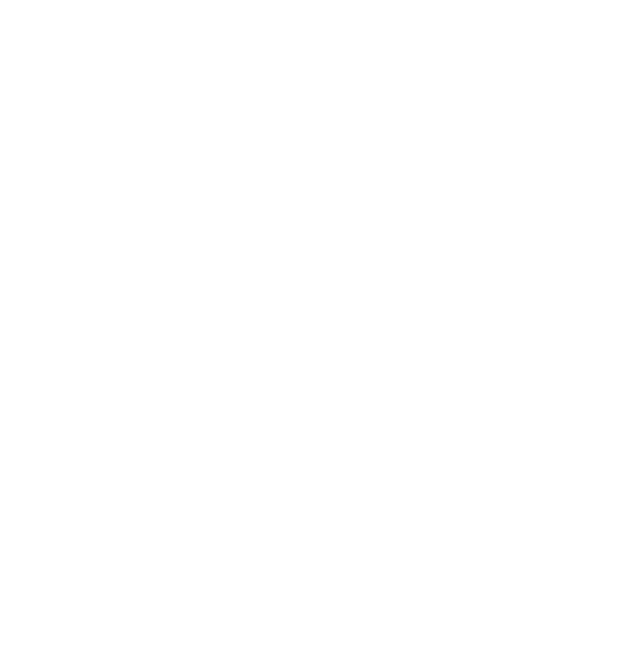
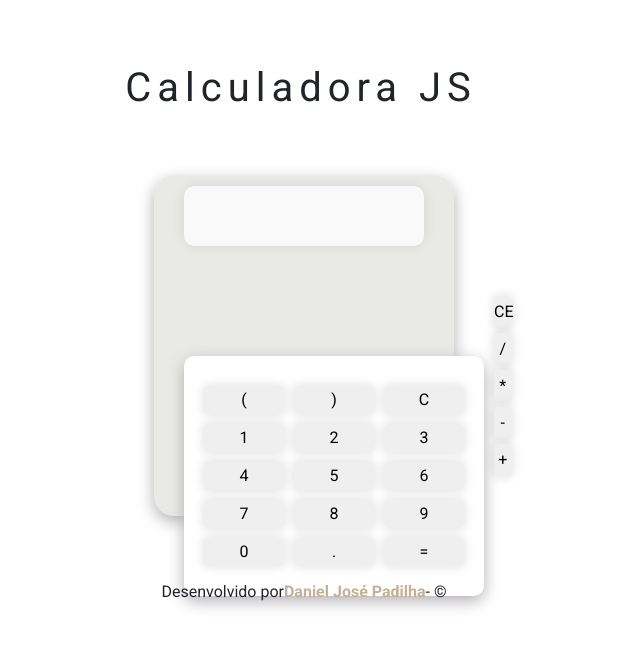
Before and after one commit to danjosepad/Portifolio, a React (Create React App) app: page /projetos/CalculadoraJS in a window 1280 px wide. Shown: the top 648 px of the page, without its empty margins (336-976 px from the left). Built offline with nearby package versions, Linux system fonts and the light colour scheme.

Commit message:
feat: functional projects added

```diff
--- a/src/global.css
+++ b/src/global.css
@@ -27,3 +27,7 @@
 button {
   font-family: Roboto, sans-serif;
 }
+
+a:hover{
+  text-decoration: none;
+}
--- a/src/pages/Projects/index.jsx
+++ b/src/pages/Projects/index.jsx
@@ -53,10 +53,10 @@
       <div className={styles.projectsContainer}>
         <h1>Veja alguns dos projetos que já desenvolvi</h1>
         <div className={styles.headerProjects}>
-          <button onClick={() => showBackend()}>Backend</button>
-          <button onClick={() => showWeb()}>Web</button>
-          <button onClick={() => showMobile()}>Mobile</button>
-          <button onClick={() => showFullstack()}>Fullstack</button>
+          <button type="button" onClick={() => showBackend()}>Backend</button>
+          <button type="button" onClick={() => showWeb()}>Web</button>
+          <button type="button" onClick={() => showMobile()}>Mobile</button>
+          <button type="button" onClick={() => showFullstack()}>Fullstack</button>
         </div>
         <div className={styles.projects}>
           {backend && (
--- a/src/pages/Projects/styles.module.css
+++ b/src/pages/Projects/styles.module.css
@@ -58,8 +58,13 @@
     opacity: 1;
   }
 }
-.projectsContent img {
-  width: 200px;
+img {
+  width: 600px;
+  height: 600px;
+}
+img[src*="gif"] {
+  width: 300px;
+  height: 300px;
 }
 .projectsContent h2 {
   font-size: 22px;
--- /dev/null
+++ b/src/pages/allProjects/CalculadoraJS/index.jsx
@@ -0,0 +1,83 @@
+import React, { useState } from 'react';
+
+import styles from './styles.module.css';
+
+export default function CalculadoraJS() {
+  const [value, setValue] = useState('');
+
+  const addValue = (val) => {
+    setValue(value + val);
+    console.log(value);
+  };
+  const addAction = (action) => {
+    const val = value.slice(-2);
+    if (val.match(/[()%/*+.-]/g) === null) setValue(value + action);
+    else return val.match(/[()%/*+.-]/g).length < 2 ? setValue(value + action) : null;
+  };
+  const reset = () => {
+    setValue('');
+  };
+  const lastReset = () => {
+    setValue(value.substring(0, value.length - 1));
+  };
+
+  const execute = () => {
+    try {
+      setValue(eval(value));
+    } catch (e) {
+      setValue('Erro ao calcular :(');
+    }
+  };
+  return (
+    <div className={styles.content}>
+      <h1 className={styles.title}>Calculadora JS</h1>
+      <div className={styles.shell}>
+        <div className={styles.display}>
+          <input type="text" value={value} disabled />
+        </div>
+        <div id={styles.buttons}>
+          <aside className={styles.numbers}>
+            <button type="button" onClick={() => addAction('(')}>(</button>
+            <button type="button" onClick={() => addAction(')')}>)</button>
+            <button type="button" onClick={() => lastReset()}>C</button>
+
+            <button type="button" onClick={() => addValue(1)}>1</button>
+            <button type="button" onClick={() => addValue(2)}>2</button>
+            <button type="button" onClick={() => addValue(3)}>3</button>
+
+            <button type="button" onClick={() => addValue(4)}>4</button>
+            <button type="button" onClick={() => addValue(5)}>5</button>
+            <button type="button" onClick={() => addValue(6)}>6</button>
+
+            <button type="button" onClick={() => addValue(7)}>7</button>
+            <button type="button" onClick={() => addValue(8)}>8</button>
+            <button type="button" onClick={() => addValue(9)}>9</button>
+
+            <button type="button" onClick={() => addValue(0)}>0</button>
+            <button type="button" onClick={() => addAction('.')}>.</button>
+            <button type="button" onClick={() => execute()}>=</button>
+          </aside>
+
+          <main className={styles.actions}>
+            <button type="button" onClick={() => reset()}>CE</button>
+            <button type="button" onClick={() => addAction('/')}>/</button>
+            <button type="button" onClick={() => addAction('*')}>*</button>
+            <button type="button" onClick={() => addAction('-')}>-</button>
+            <button type="button" onClick={() => addAction('+')}>+</button>
+          </main>
+        </div>
+      </div>
+      <span>
+        Desenvolvido por
+        <a href="https://www.linkedin.com/in/daniel-padilha-6926b8173/">
+          Daniel José Padilha
+
+        </a
+        >
+        - ©
+        {' '}
+        <strong />
+      </span>
+    </div>
+  );
+}
--- /dev/null
+++ b/src/pages/allProjects/CalculadoraJS/styles.module.css
@@ -0,0 +1,119 @@
+
+.content {
+  display: flex;
+  flex-direction: column;
+  align-items: center;
+  align-content: center;
+}
+
+.title {
+  margin-top: 5%;
+  margin-bottom: 5%;
+  overflow: hidden;
+  border-right: 0.15em solid #c4b094;
+  white-space: nowrap;
+  letter-spacing: 0.15em;
+  animation: typing 2.75s steps(40, end),
+    blink-caret 1s step-end infinite;
+}
+
+@keyframes typing {
+  from {
+    width: 0;
+  }
+  to {
+    width: 300px;
+  }
+}
+
+@keyframes blink-caret {
+  from,
+  to {
+    border-color: transparent;
+  }
+  50% {
+    border-color: #c4b094;
+  }
+}
+
+.shell {
+  width: 300px;
+  height: 340px;
+  background-color: #e9eae6;
+  border-radius: 20px;
+  box-shadow: 0px 5px 16px 0px rgba(179, 175, 179, 1);
+  margin-bottom: 5%;
+  animation: fadein 2.5s;
+}
+
+@keyframes fadein {
+  from {
+    opacity: 0;
+  }
+  to {
+    opacity: 1;
+  }
+}
+.display {
+  height: 60px;
+  width: 80%;
+  margin: 10px auto;
+  border-radius: 10px;
+  background-color: #f9f9f9;
+  box-shadow: 0 0 14px 0 rgba(0, 0, 0, 0.08);
+}
+
+.display input {
+  height: 100%;
+  width: 80%;
+  display: block;
+  margin: 0 auto;
+  border: 0;
+  font-size: 18px;
+  background-color: #f9f9f9;
+  color: #59504d;
+  font-weight: 600;
+}
+button {
+  font-weight: 300;
+  border: 0;
+  border-radius: 5px;
+  height: 28px;
+  cursor: pointer;
+  box-shadow: 0 0 10px 2px rgba(0, 0, 0, 0.1);
+}
+button:hover {
+  background: #cdbfa7;
+  transition: all 0.3s;
+}
+#buttons {
+  margin: 0 auto;
+  padding: 40px 30px;
+  display: flex;
+  flex-direction: row;
+  align-items: flex-start;
+}
+.numbers {
+  width: 75%;
+  display: grid;
+  grid-template-columns: repeat(3, 1fr);
+  gap: 10px;
+}
+
+.actions {
+  width: 25%;
+  margin: 0 auto 0 10px;
+}
+
+.actions button {
+  height: 32px;
+  width: 90%;
+  margin-bottom: 5px;
+}
+
+a {
+  color: #c4b094;
+  text-decoration: none;
+  font-weight: 600;
+  animation: fadein 4.5s;
+}
--- /dev/null
+++ b/src/pages/allProjects/TodoList/index.jsx
@@ -0,0 +1,54 @@
+import React, { useState } from 'react';
+import styles from './styles.module.css';
+
+export default function TodoList() {
+  const [todoText, setTodoText] = useState('');
+  const [todos, setTodos] = useState([]);
+
+  const addTodo = () => {
+    if (todoText) {
+      setTodos([...todos, {
+        text: todoText,
+        id: Math.random(),
+      }]);
+
+      setTodoText('');
+    }
+  };
+  const removeTodo = (id) => {
+    const todoList = [...todos];
+    const index = todoList.findIndex((Todo) => Todo.id === id);
+
+    todoList.splice(index, 1);
+    setTodos(todoList);
+  };
+  return (
+    <div>
+      <h1 className={styles.title}>Todo List Javascript</h1>
+      <div className={styles.content}>
+        <aside className={styles.newTodo}>
+          <label htmlFor="input">Nova tarefa</label>
+          <input
+            type="text"
+            id={styles.inputTodo}
+            placeholder="Digite uma nova tarefa"
+            value={todoText}
+            onChange={(e) => setTodoText(e.target.value)}
+          />
+          <button type="button" id={styles.addTodo} onClick={() => addTodo()}>Cadastrar</button>
+        </aside>
+        <main className="list">
+          <h2>Suas tarefas</h2>
+          <div id="todo">
+            {todos.map((todo) => (
+              <div className={styles.todoItem} key={todo.id}>
+                <button type="button" onClick={() => removeTodo(todo.id)}>X</button>
+                <strong>{todo.text}</strong>
+              </div>
+            ))}
+          </div>
+        </main>
+      </div>
+    </div>
+  );
+}
--- /dev/null
+++ b/src/pages/allProjects/TodoList/styles.module.css
@@ -0,0 +1,136 @@
+
+.title {
+  margin-top: 2%;
+  text-align: center;
+  color: #59504D;
+}
+.content {
+  max-width: 1200px;
+  margin: 0 auto;
+  padding: 60px 30px;
+
+  display: flex;
+  flex-direction: row;
+  align-items: flex-start;
+}
+
+aside {
+  width: 300px;
+  min-width: 300px;
+  background: #fff;
+  box-shadow: 0px 5px 16px 0px rgba(179, 175, 179, 1);
+  border-radius: 10px;
+  padding: 30px 20px;
+  margin-top: 60px;
+}
+
+aside label {
+  color: #acacac;
+  font-size: 14px;
+  font-weight: bold;
+  display: block;
+}
+
+aside input {
+  width: 100%;
+  height: 32px;
+  font-size: 14px;
+  color: #666;
+  border: 0;
+  border-bottom: 1px solid #999;
+}
+
+aside #addTodo {
+  width: 100%;
+  margin: 0 auto;
+  border: none;
+  margin-top: 30px;
+  background: #c4b094;
+  border-radius: 2px;
+  padding: 15px 20px;
+  font-size: 16px;
+  font-weight: bold;
+  color: #fff;
+  cursor: pointer;
+}
+
+aside #addTodo:hover {
+  background: #ae9878;
+  transition: background 0.5s;
+}
+
+.list {
+  margin-left: 80px;
+  flex: 1;
+}
+.list h2{
+  text-align: center;
+  color: #AE9878;
+  margin-bottom: 20px;
+}
+#todo {
+  display: grid;
+  grid-template-columns: repeat(3, 1fr);
+  gap: 20px;
+}
+
+.todoItem {
+  width: 250px;
+  min-height: 125px;
+  height: auto;
+  background: #E9EAE6;
+  border: 1px solid rgb(201, 194, 194);
+  border-radius: 10px;
+  margin: 0 10px;
+  display: flex;
+  flex-direction: column;
+  align-items: center;
+  box-shadow: 0 8px 6px -8px black;
+  -webkit-animation: fadein 1.0s;
+}
+@-webkit-keyframes fadein {
+  from {
+    opacity: 0;
+  }
+  to {
+    opacity: 1;
+  }
+}
+.todoItem button{
+  font-size: 18px;
+  margin: 10px 20px 0 auto;
+  font-weight: 600;
+  border: none;
+  background: #E9EAE6;
+  color: #CDBFA7;
+  cursor: pointer;
+}
+
+.todoItem strong {
+  font-size: 18px;
+  margin-top: 10%;
+  color: #59504D;
+}
+
+@media (max-width: 1200px){
+  #todo {
+    grid-template-columns: repeat(2, 1fr);
+  }
+}
+
+@media (max-width: 700px) {
+  .content {
+    width: 100%;
+    flex-direction: column;
+  }
+  aside {
+    width: 100%;
+  }
+  .list h2 {
+    margin-top: 50px;
+  }
+  #todo {
+
+    grid-template-columns: 1fr;
+  }
+}
--- a/src/routes.jsx
+++ b/src/routes.jsx
@@ -6,6 +6,8 @@
 import Curriculum from './pages/Curriculum/index';
 
 import AnotacoesJS from './pages/allProjects/AnotacoesJS/index';
+import TodoList from './pages/allProjects/TodoList/index';
+import CalculadoraJS from './pages/allProjects/CalculadoraJS/index';
 
 export default function Routes() {
   return (
@@ -14,6 +16,8 @@
         <Route path="/" exact component={Home} />
         <Route path="/projetos" exact component={Projects} />
         <Route path="/projetos/anotacoesJS" exact component={AnotacoesJS} />
+        <Route path="/projetos/todo-list" exact component={TodoList} />
+        <Route path="/projetos/CalculadoraJS" exact component={CalculadoraJS} />
         <Route path="/curriculo" exact component={Curriculum} />
       </Switch>
     </BrowserRouter>
```
